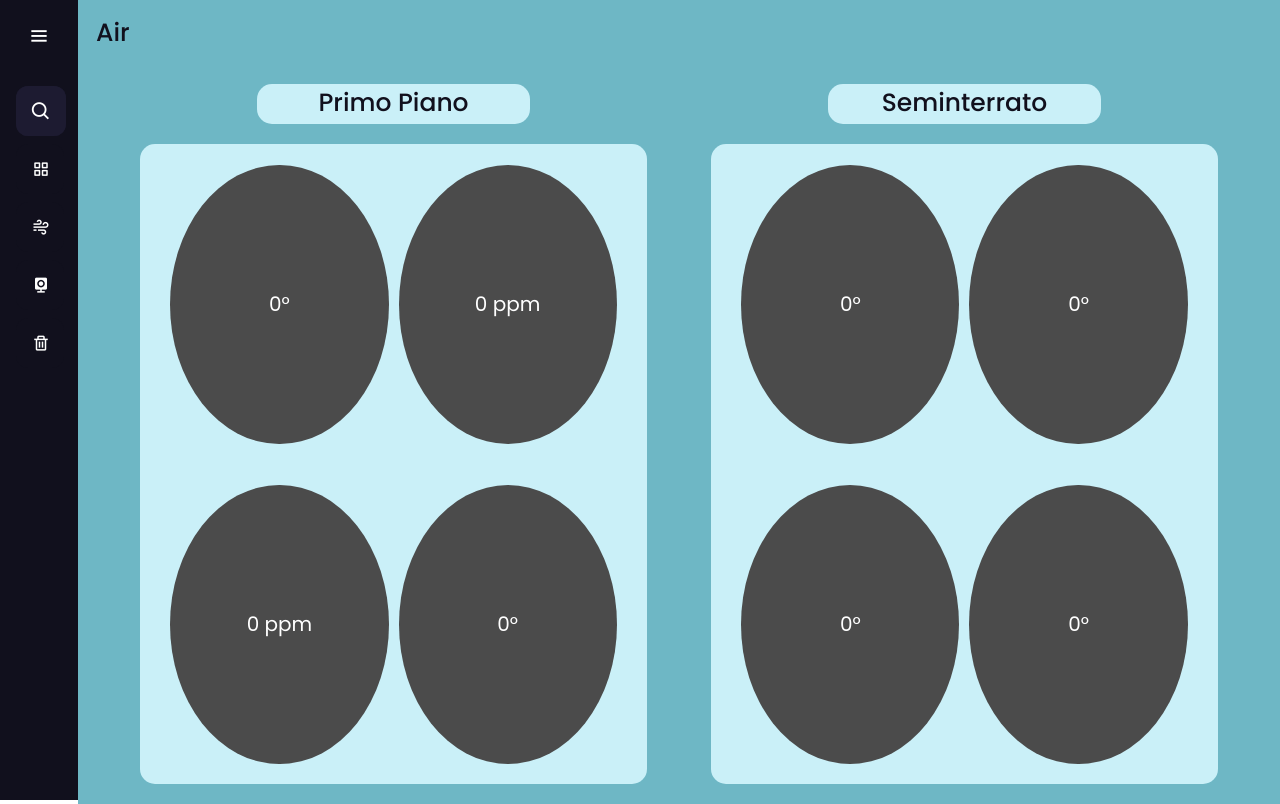
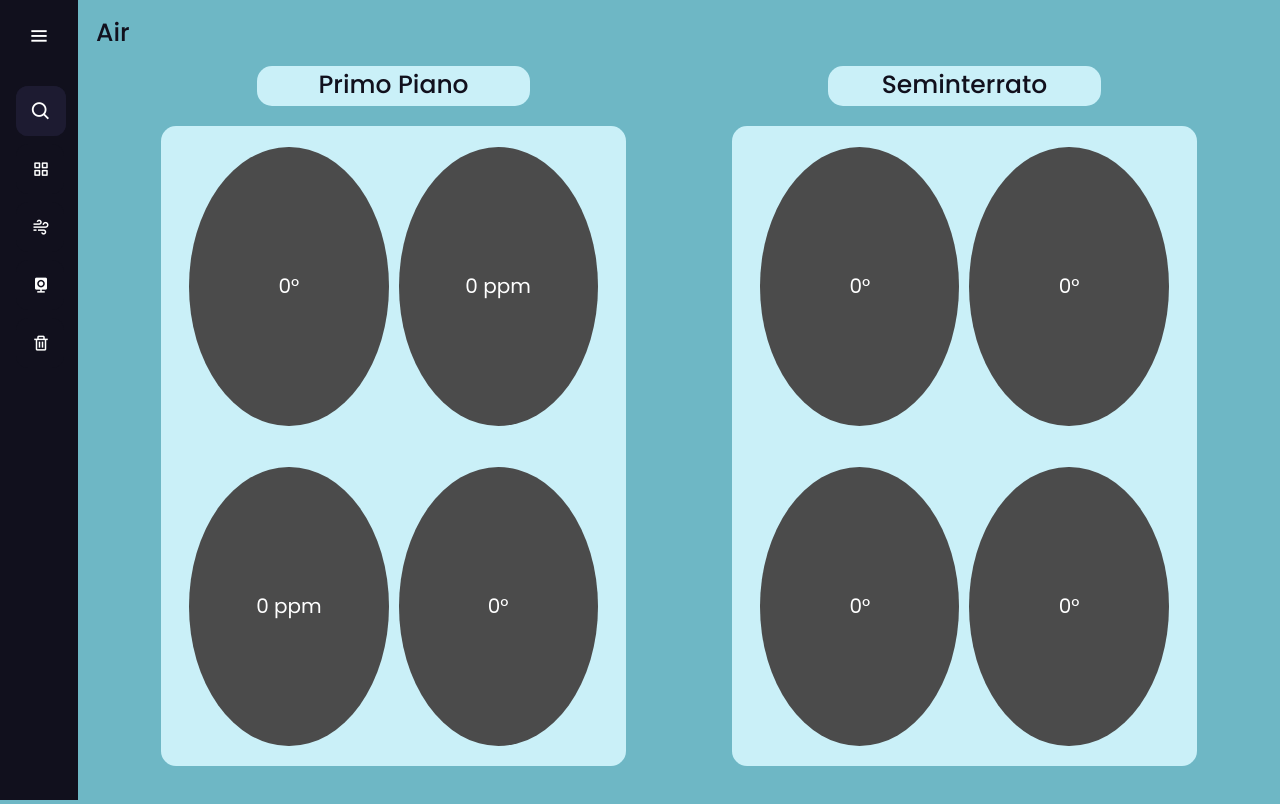
Before and after one commit to oberdfr/MonitoringSystem_WebServer, a Flask app: page /air.html in a window 1280 px wide. Run offline with Flask 3, Linux system fonts and the light colour scheme; the visitor is signed in with stand-in values (Sample User, id 1); parts of the project's set-up code (start-up, migrations or seed data) failed here and were passed over.

Commit message:
change back ip and refactor ui a bit

```diff
--- a/static/css/style.css
+++ b/static/css/style.css
@@ -338,7 +338,9 @@
   border-radius: 15px;
   margin: min(20px, 5%);
   transition: transform .2s;
-  width: 90%;
+  width: 85%;
+  margin-left: 7.5%;
+  margin-right: 7.5%;
 }
 
 .result_black {
--- a/static/js/air.js
+++ b/static/js/air.js
@@ -4,7 +4,7 @@ var qualita = document.getElementById('qualita')
 var piove = document.getElementById('piove')
 
 function logout() {
-    fetch("http://192.168.100.104:5000/logout", { credentials: 'include' })
+    fetch("http://192.168.1.5:5000/logout", { credentials: 'include' })
         .then(response => response.json())
         .then(data => {
             console.log(data.status);
--- a/static/js/dashboard.js
+++ b/static/js/dashboard.js
@@ -32,7 +32,7 @@ function menuBtnChange() {
 }
 
 function logout() {
-    fetch("http://192.168.100.104:5000/logout", { credentials: 'include' })
+    fetch("http://192.168.1.5:5000/logout", { credentials: 'include' })
         .then(response => response.json())
         .then(data => {
             console.log(data.status);
--- a/static/js/login.js
+++ b/static/js/login.js
@@ -13,7 +13,7 @@ function getUser() {
 function posso() {
     let pwd = getPwd();
     let user = getUser();
-    let string = "http://192.168.100.104:5000/posso?user=" + user + "&pwd=" + pwd;
+    let string = "http://192.168.1.5:5000/posso?user=" + user + "&pwd=" + pwd;
 
     fetch(string, { credentials: 'include' })  // Include credentials in the request
         .then(response => {
@@ -35,11 +35,11 @@ function posso() {
 }
 
 function checkSession() {
-    fetch("http://192.168.100.104:5000/check_session", { credentials: 'include' })
+    fetch("http://192.168.1.5:5000/check_session", { credentials: 'include' })
         .then(response => response.json())
         .then(data => {
             if (data.status === "authenticated") {
-                window.location.href = "http://192.168.100.104:5000/dashboard.html";
+                window.location.href = "http://192.168.1.5:5000/dashboard.html";
             }
         })
         .catch(error => console.log("Error checking session:", error));
--- a/static/js/rifiuti.js
+++ b/static/js/rifiuti.js
@@ -141,7 +141,7 @@ document.addEventListener("DOMContentLoaded", function () {
 });
 
 function logout() {
-    fetch("http://192.168.100.104:5000/logout", { credentials: 'include' })
+    fetch("http://192.168.1.5:5000/logout", { credentials: 'include' })
         .then(response => response.json())
         .then(data => {
             console.log(data.status);
--- a/templates/air.html
+++ b/templates/air.html
@@ -59,13 +59,13 @@
     </ul>
   </div>
   <section class="home-section">
-    <h3 class="text">Air</h3>
+    <h3 class="text" style="height: 0;">Air</h3>
 
     <div class="row align-items-center text-center" style="width: 95%; margin-left: 2.5%; margin-right: 2.5%;">
 
       <div class="col">
         <div class="text result_air_text" style="margin-bottom: 0%;">Primo Piano</div>
-        <div id="result_air" class="result_air" style="height: 80vh;" align="center">
+        <div id="result_air" class="result_air_mon" style="height: 80vh;" align="center">
 
           <table id="tab_stat">
             <tr>
@@ -90,7 +90,7 @@
 
       <div class="col">
         <div class="text result_air_text" style="margin-bottom: 0%;">Seminterrato</div>
-        <div id="result_air" class="result_air" style="height: 80vh;" align="center">
+        <div id="result_air" class="result_air_mon" style="height: 80vh;" align="center">
           <table id="tab_stat">
             <tr>
               <td>
--- a/templates/rifiuti.html
+++ b/templates/rifiuti.html
@@ -69,7 +69,8 @@
 
 
 
-    <div class="row align-items-center text-center" style="height: 600px">
+    <div class="row align-items-center text-center"
+      style="height: 600px; width: 99%; margin-left: 0.5%; margin-right: 0.5%;">
       <div class="result_air col">
         <div>Bidone Plastica
           <svg id="plasticaChart" class="circular-chart" style="height: 500px; width: 100%;" viewBox="0 0 36 36">
```
Also changed, not shown: static/js/cam.js (+8 -2 lines).
